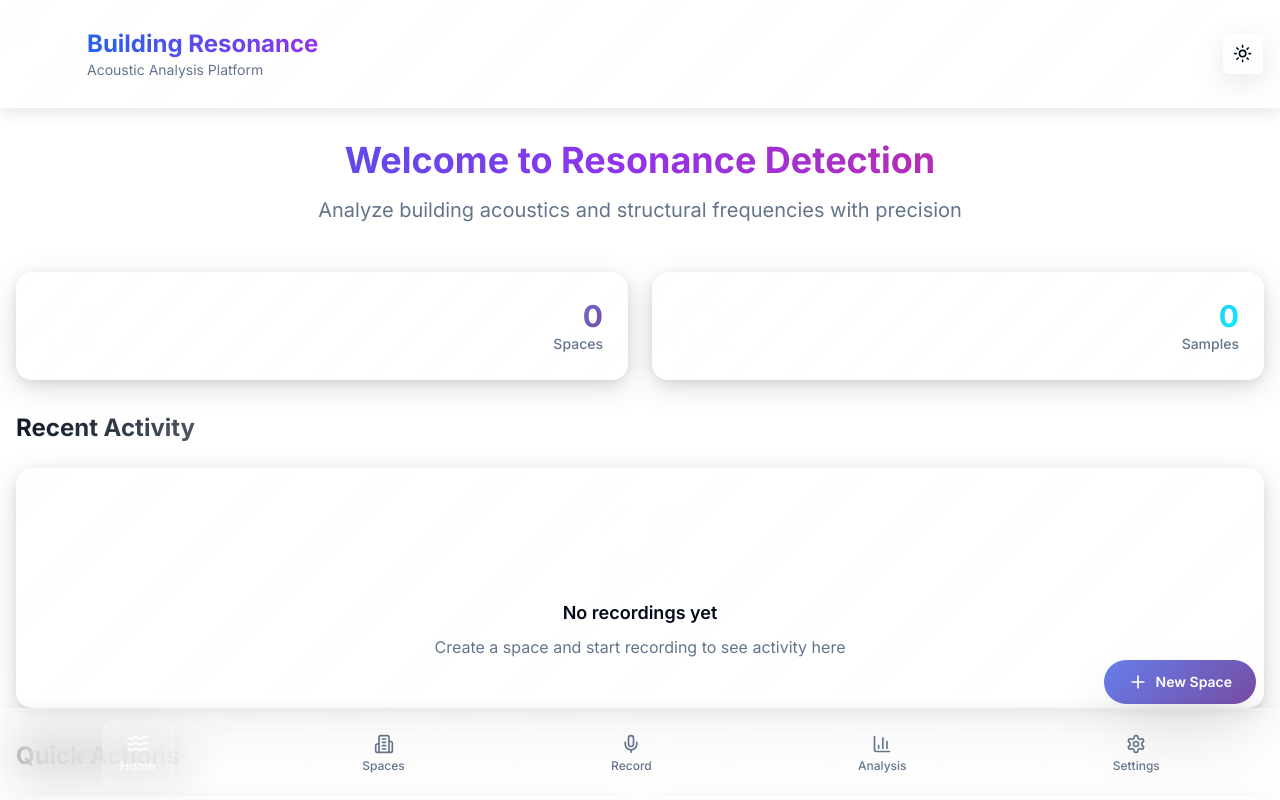
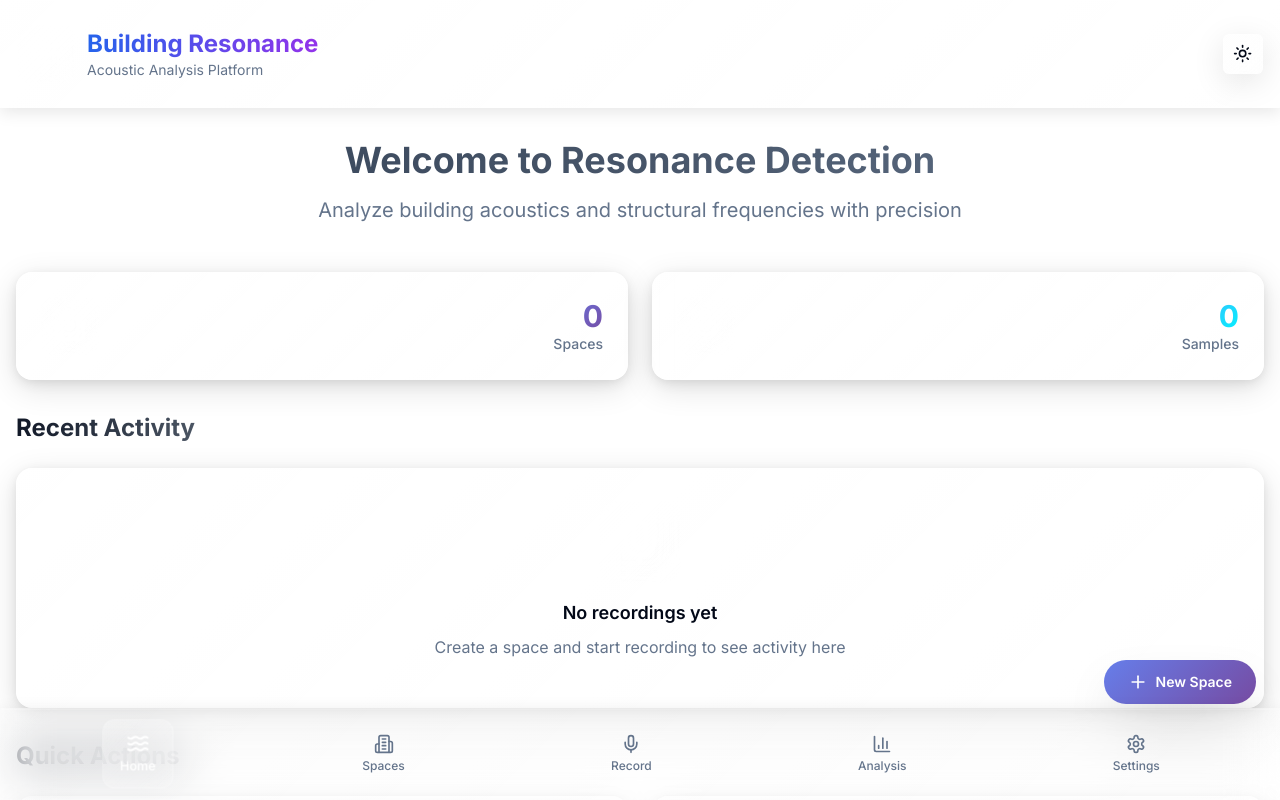
Before and after one commit to Technologic101/resonance_detector, a Next.js app: page / in a window 1280 px wide. Shown: the top 800 px of the page. Built offline with nearby package versions, Linux system fonts and the light colour scheme.

Commit message:
Tone Down Heading Gradient Colors

```diff
--- a/src/components/pages/home-page.tsx
+++ b/src/components/pages/home-page.tsx
@@ -69,7 +69,7 @@ export function HomePage() {
       <main className="container mx-auto px-4 py-8 pb-24">
         {/* Welcome Heading - Centered on Background */}
         <div className="text-center mb-12">
-          <h2 className="text-4xl font-bold mb-4 bg-gradient-to-r from-blue-600 via-purple-600 to-pink-600 bg-clip-text text-transparent">
+          <h2 className="text-4xl font-bold mb-4 bg-gradient-to-r from-slate-700 via-slate-600 to-slate-500 dark:from-slate-300 dark:via-slate-200 dark:to-slate-100 bg-clip-text text-transparent">
             Welcome to Resonance Detection
           </h2>
           <p className="text-muted-foreground text-xl">
```
